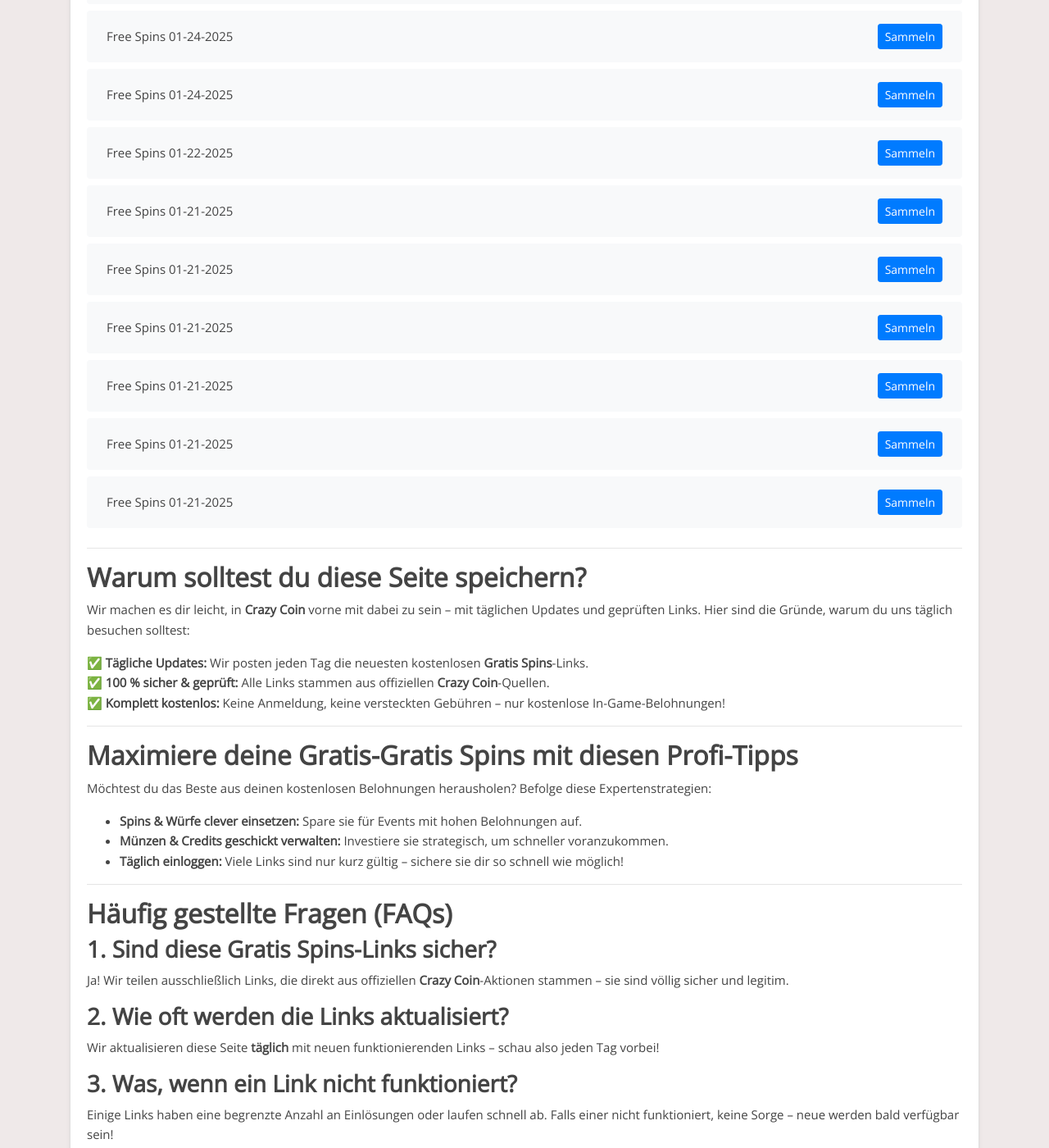
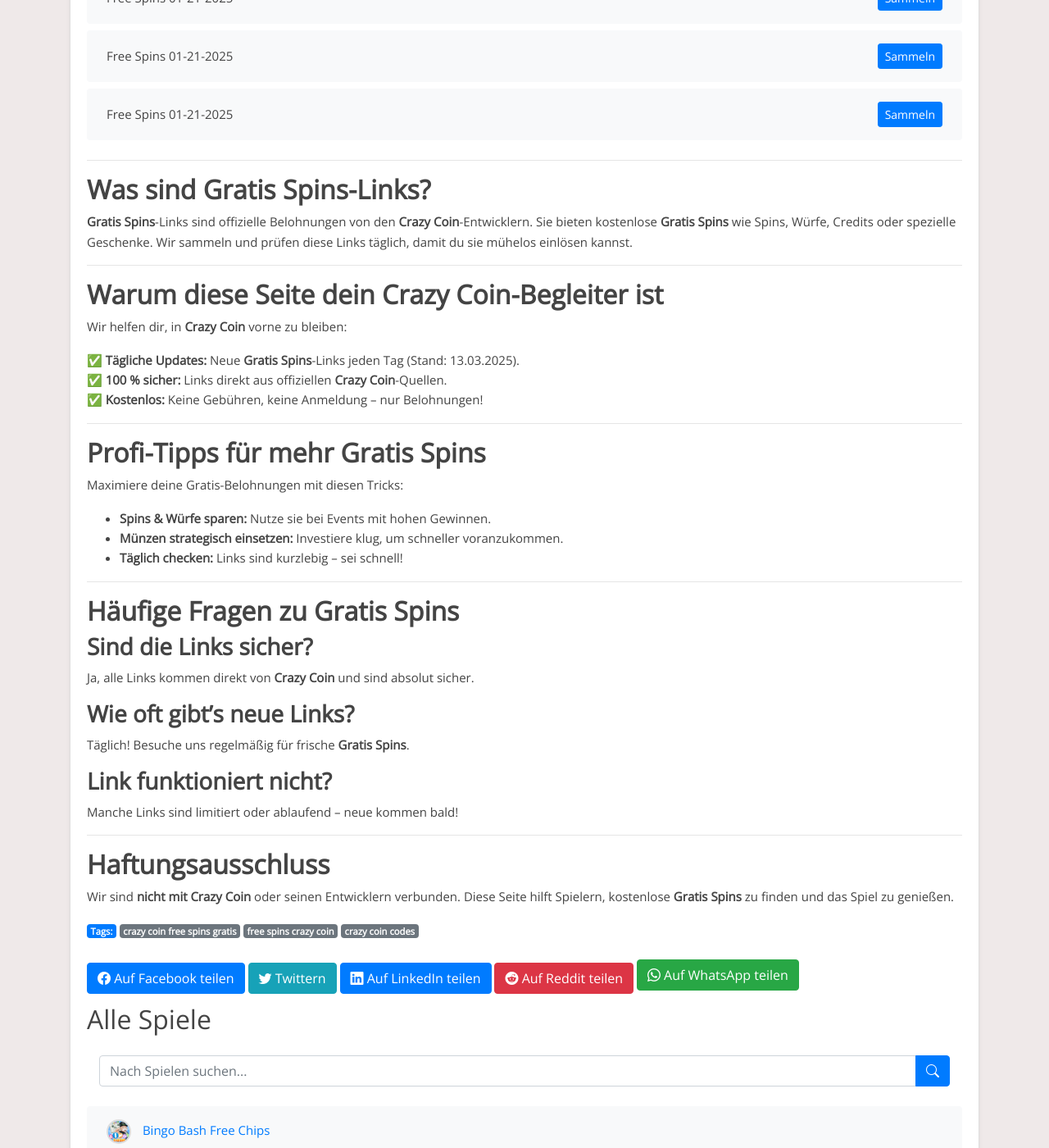
Before and after one commit to Prollad99/bs-de, a Jekyll site: the page built from _posts/2025-01-20-crazy-coin.md, in a window 1280 px wide and 1400 px high, scrolled down 3612 px. Shown: the whole window at 82% size. Built offline with Jekyll 4.4.1, drawn with Linux system fonts in a browser that asks for light colours; some of the changed text lies outside the part shown.

Commit message:
Update crazy-coin reward links, content, and last modified date

```diff
--- a/_includes/crazy-coin_footer.html
+++ b/_includes/crazy-coin_footer.html
@@ -1,38 +1,44 @@
 ---
 
-## **Warum solltest du diese Seite speichern?**
+## **Was sind Gratis Spins-Links?**
 
-Wir machen es dir leicht, in **Crazy Coin** vorne mit dabei zu sein – mit täglichen Updates und geprüften Links. Hier sind die Gründe, warum du uns täglich besuchen solltest:
-
-✅ **Tägliche Updates:** Wir posten jeden Tag die neuesten kostenlosen **Gratis Spins**-Links.
-✅ **100 % sicher & geprüft:** Alle Links stammen aus offiziellen **Crazy Coin**-Quellen.
-✅ **Komplett kostenlos:** Keine Anmeldung, keine versteckten Gebühren – nur kostenlose In-Game-Belohnungen!
+**Gratis Spins**-Links sind offizielle Belohnungen von den **Crazy Coin**-Entwicklern. Sie bieten kostenlose **Gratis Spins** wie Spins, Würfe, Credits oder spezielle Geschenke. Wir sammeln und prüfen diese Links täglich, damit du sie mühelos einlösen kannst.
 
 ---
 
-## **Maximiere deine Gratis-Gratis Spins mit diesen Profi-Tipps**
+## **Warum diese Seite dein Crazy Coin-Begleiter ist**
 
-Möchtest du das Beste aus deinen kostenlosen Belohnungen herausholen? Befolge diese Expertenstrategien:
+Wir helfen dir, in **Crazy Coin** vorne zu bleiben:
 
-- **Spins & Würfe clever einsetzen:** Spare sie für Events mit hohen Belohnungen auf.
-- **Münzen & Credits geschickt verwalten:** Investiere sie strategisch, um schneller voranzukommen.
-- **Täglich einloggen:** Viele Links sind nur kurz gültig – sichere sie dir so schnell wie möglich!
+✅ **Tägliche Updates:** Neue **Gratis Spins**-Links jeden Tag (Stand: 13.03.2025).
+✅ **100 % sicher:** Links direkt aus offiziellen **Crazy Coin**-Quellen.
+✅ **Kostenlos:** Keine Gebühren, keine Anmeldung – nur Belohnungen!
 
 ---
 
-## **Häufig gestellte Fragen (FAQs)**
+## **Profi-Tipps für mehr Gratis Spins**
 
-### **1. Sind diese Gratis Spins-Links sicher?**
-Ja! Wir teilen ausschließlich Links, die direkt aus offiziellen **Crazy Coin**-Aktionen stammen – sie sind völlig sicher und legitim.
+Maximiere deine Gratis-Belohnungen mit diesen Tricks:
 
-### **2. Wie oft werden die Links aktualisiert?**
-Wir aktualisieren diese Seite **täglich** mit neuen funktionierenden Links – schau also jeden Tag vorbei!
+- **Spins & Würfe sparen:** Nutze sie bei Events mit hohen Gewinnen.
+- **Münzen strategisch einsetzen:** Investiere klug, um schneller voranzukommen.
+- **Täglich checken:** Links sind kurzlebig – sei schnell!
 
-### **3. Was, wenn ein Link nicht funktioniert?**
-Einige Links haben eine begrenzte Anzahl an Einlösungen oder laufen schnell ab. Falls einer nicht funktioniert, keine Sorge – neue werden bald verfügbar sein!
+---
+
+## **Häufige Fragen zu Gratis Spins**
+
+### **Sind die Links sicher?**
+Ja, alle Links kommen direkt von **Crazy Coin** und sind absolut sicher.
+
+### **Wie oft gibt’s neue Links?**
+Täglich! Besuche uns regelmäßig für frische **Gratis Spins**.
+
+### **Link funktioniert nicht?**
+Manche Links sind limitiert oder ablaufend – neue kommen bald!
 
 ---
 
 ## **Haftungsausschluss**
 
-Wir sind **nicht mit** **Crazy Coin** oder seinen Entwicklern **verbunden**. Diese Seite dient ausschließlich zu Informationszwecken, um Spielern zu helfen, kostenlose **Gratis Spins** zu erhalten und das Spiel in vollen Zügen zu genießen.
+Wir sind **nicht mit Crazy Coin** oder seinen Entwicklern verbunden. Diese Seite hilft Spielern, kostenlose **Gratis Spins** zu finden und das Spiel zu genießen.
--- a/_includes/crazy-coin_post.html
+++ b/_includes/crazy-coin_post.html
@@ -1,27 +1,3 @@
-Bist du ein leidenschaftlicher **Crazy Coin**-Spieler? Möchtest du **Gratis Spins** sammeln, ohne echtes Geld auszugeben? Dann bist du hier genau richtig!
+Bist du ein leidenschaftlicher **Crazy Coin**-Spieler? Hier findest du täglich neue **Gratis Spins**-Links, um kostenlose Belohnungen zu sammeln – 100% sicher und gratis!
 
-Wir aktualisieren diese Seite **täglich** mit neuen **Gratis Spins**-Links, damit du dein Gameplay verbessern, schneller aufsteigen und spannende Belohnungen freischalten kannst – völlig kostenlos.
-
----
-
-## **Was sind Gratis Spins-Links?**
-
-**Gratis Spins**-Links sind offizielle Belohnungen der **Crazy Coin**-Entwickler. Sie bieten kostenlose **Gratis Spins** und weitere In-Game-Boni wie Spins, Würfe, Credits und spezielle Geschenke.
-
-Statt selbst danach zu suchen, übernehmen wir die Arbeit für dich! Wir sammeln und aktualisieren täglich die neuesten funktionierenden Links, damit du deine Gratis-Belohnungen mühelos einlösen kannst.
-
----
-
-## **So löst du deine kostenlosen Gratis Spins ein**
-
-Deine **Gratis Spins** zu erhalten ist schnell und einfach:
-
-1. **Wähle einen Link aus der Liste unten.**
-2. **Klicke auf den Link und melde dich in deinem Crazy Coin-Konto an.**
-3. **Genieße deine kostenlosen Gratis Spins – sofort in deinem Spiel verfügbar!**
-
-> 🔔 **Tipp:** Diese Links laufen schnell ab – schau täglich vorbei, um dir deine Belohnungen zu sichern!
-
----
-
-## **Heutige Gratis-Gratis Spins für Crazy Coin**
+Klicke einfach auf die Links unten, melde dich in deinem **Crazy Coin**-Konto an und sichere dir deine **Gratis Spins** – sie sind sofort im Spiel verfügbar. Schau täglich vorbei, da die Links schnell ablaufen!
```
